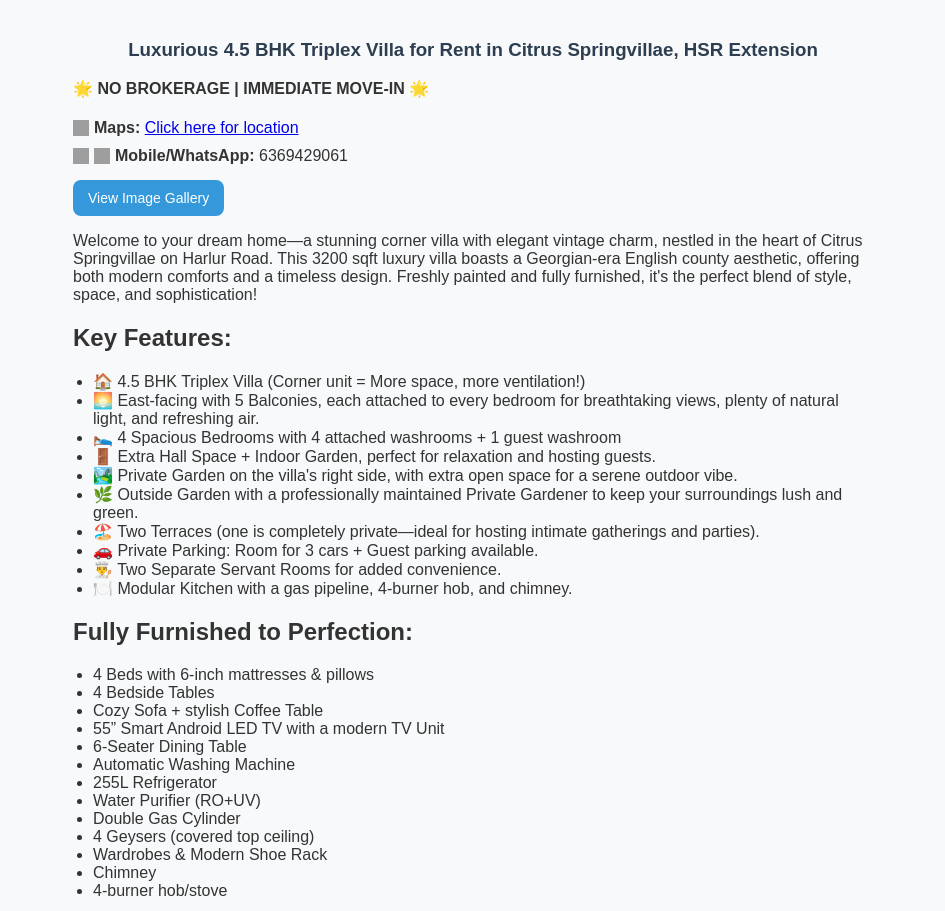
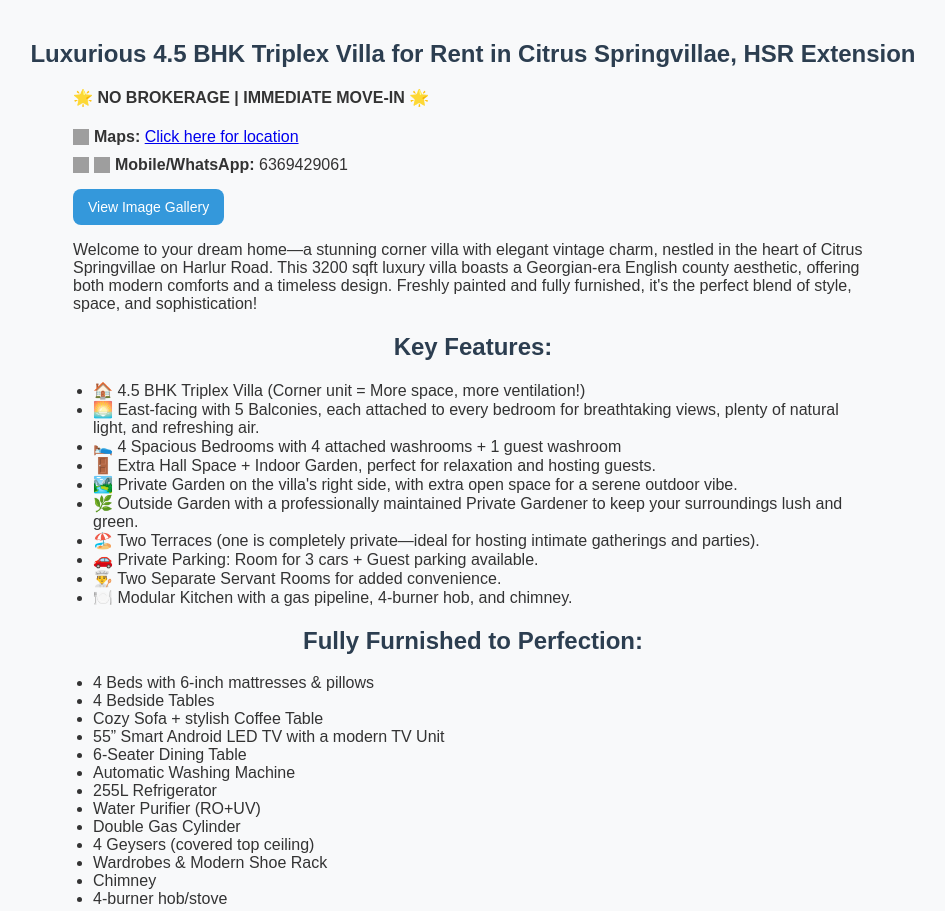
Before and after one commit to uday-globuslive/properties, a plain HTML site: page docs/index.html in a window 1280 px wide. Shown: the top 911 px of the page, without its empty margins (167-1112 px from the left). Drawn offline with Linux system fonts and the light colour scheme; grey boxes are pictures that could not be loaded.

Commit message:
Update index.html

```diff
--- a/docs/index.html
+++ b/docs/index.html
@@ -12,7 +12,7 @@
             background-color: #f8f9fa;
             color: #333;
         }
-        h3 {
+        h2 {
             color: #2c3e50;
             text-align: center;
         }
@@ -55,7 +55,7 @@
     </style>
 </head>
 <body>
-    <h3>Luxurious 4.5 BHK Triplex Villa for Rent in Citrus Springvillae, HSR Extension</h3>
+    <h2>Luxurious 4.5 BHK Triplex Villa for Rent in Citrus Springvillae, HSR Extension</h2>
     <div class="description">
         <p class="info-header"><strong>🌟 NO BROKERAGE | IMMEDIATE MOVE-IN 🌟</strong></p>
 
```
